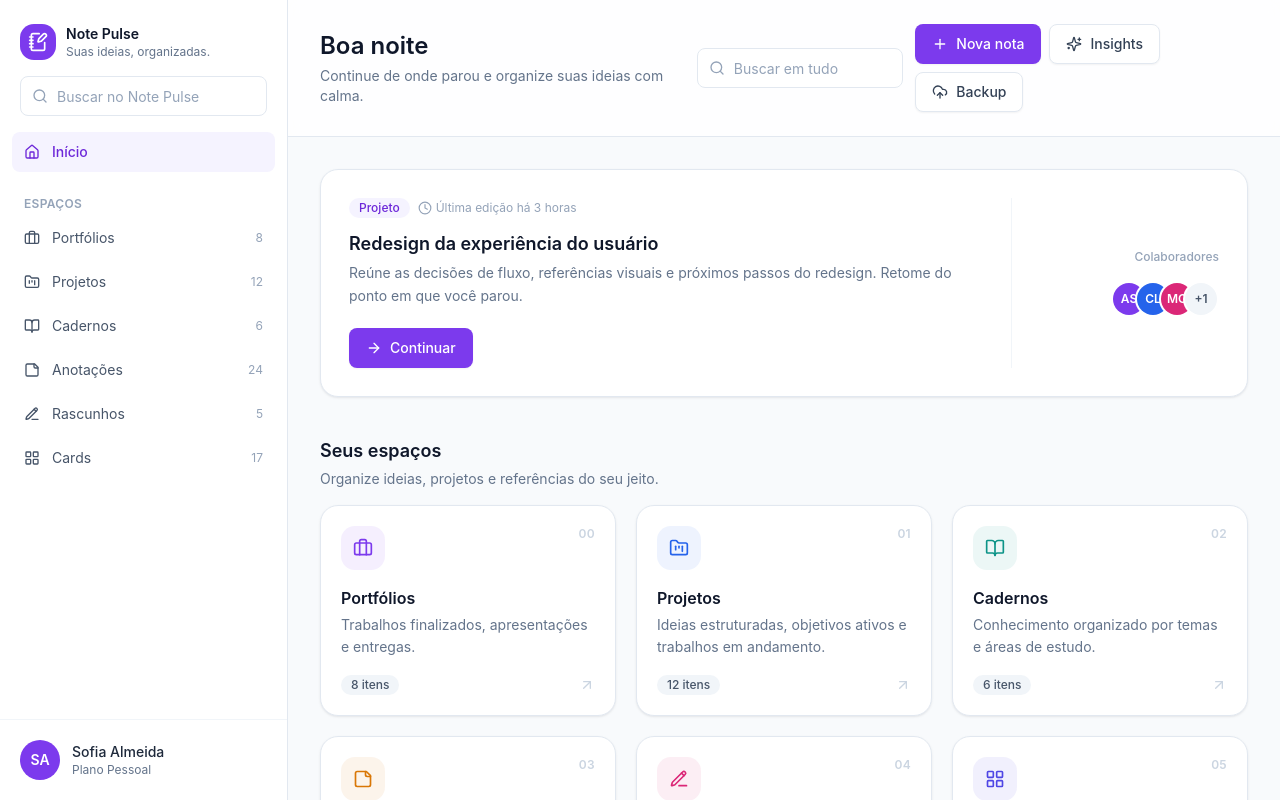
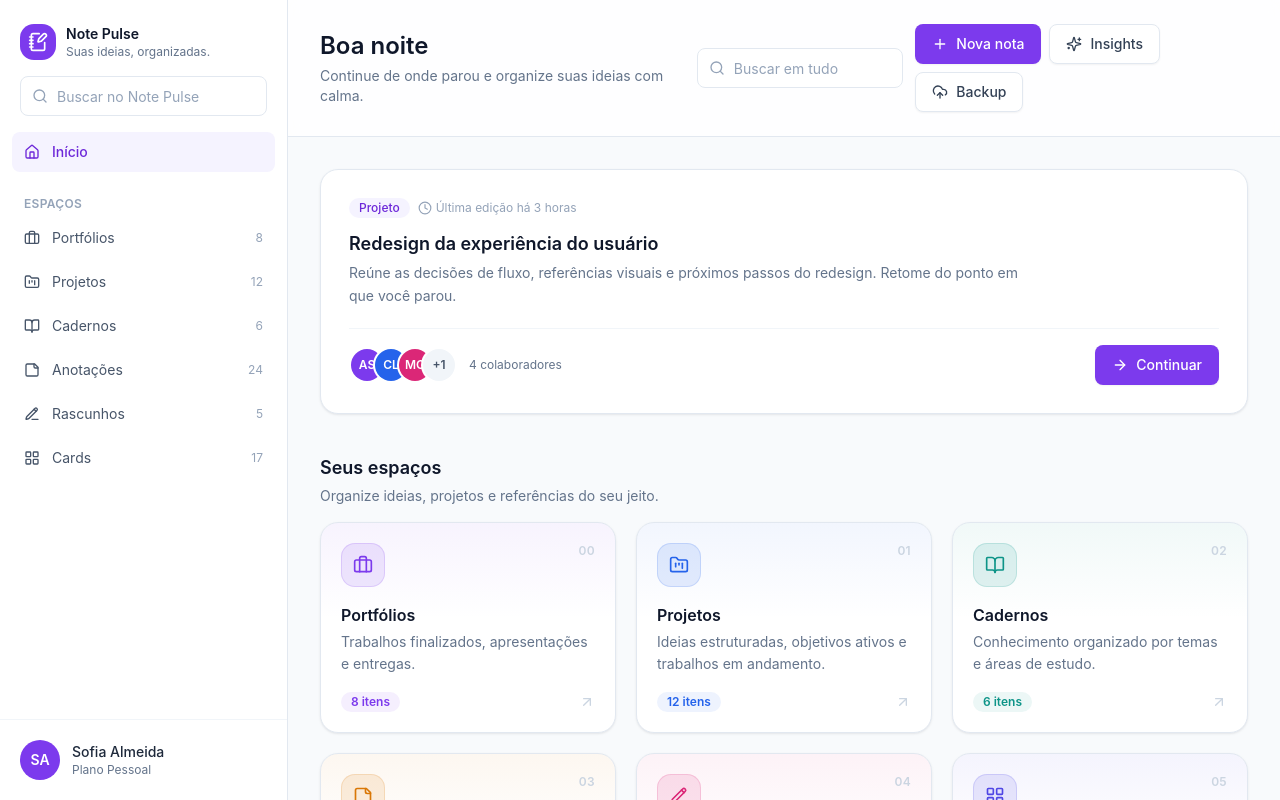
Before and after one commit to memocoreapp-pixel/projeto_anota-es, a React (Vite) app: page / in a window 1280 px wide. Built offline with nearby package versions, Linux system fonts and the light colour scheme.

Commit message:
style: premium polish for continue card footer and category-tinted space cards

```diff
--- a/src/components/cards/ContinueCard.tsx
+++ b/src/components/cards/ContinueCard.tsx
@@ -5,12 +5,15 @@ import { Button } from "@/components/ui/Button";
 import { CollaboratorAvatars } from "@/components/collaborators/CollaboratorAvatars";
 import { collaborators } from "@/data/collaborators";
 
-/** Card de destaque "Continue de onde parou" na página Início. */
+/**
+ * Card de destaque "Continue de onde parou".
+ * Conteúdo no topo e um rodapé que integra colaboradores, metadados e a ação,
+ * evitando espaço morto e mantendo a sensação de retomada útil.
+ */
 export function ContinueCard() {
   return (
     <Card>
-      <div className="flex flex-col gap-6 p-6 sm:p-7 lg:flex-row lg:items-stretch lg:gap-8">
-        <div className="min-w-0 lg:flex-1">
+      <div className="p-6 sm:p-7">
         <div className="flex flex-wrap items-center gap-2">
           <Badge tone="brand">Projeto</Badge>
           <span className="inline-flex items-center gap-1 text-xs text-slate-400">
@@ -27,15 +30,17 @@ export function ContinueCard() {
           redesign. Retome do ponto em que você parou.
         </p>
 
-          <div className="mt-5">
-            <Button icon={ArrowRight}>Continuar</Button>
+        {/* Rodapé: colaboradores + ação, alinhados e sem espaço morto */}
+        <div className="mt-5 flex flex-col gap-4 border-t border-slate-100 pt-4 sm:flex-row sm:items-center sm:justify-between">
+          <div className="flex items-center gap-3">
+            <CollaboratorAvatars collaborators={collaborators} />
+            <span className="text-xs text-slate-500">
+              {collaborators.length} colaboradores
+            </span>
           </div>
-        </div>
-
-        {/* Painel de colaboradores: separado por divisória em telas grandes */}
-        <div className="flex items-center justify-between gap-4 border-t border-slate-100 pt-5 lg:w-52 lg:shrink-0 lg:flex-col lg:items-end lg:justify-center lg:border-l lg:border-t-0 lg:pl-8 lg:pt-0">
-          <span className="text-xs font-medium text-slate-400">Colaboradores</span>
-          <CollaboratorAvatars collaborators={collaborators} />
+          <Button icon={ArrowRight} className="w-full sm:w-auto">
+            Continuar
+          </Button>
         </div>
       </div>
     </Card>
--- a/src/components/cards/SpaceCard.tsx
+++ b/src/components/cards/SpaceCard.tsx
@@ -24,12 +24,25 @@ export function SpaceCard({ space }: SpaceCardProps) {
           navigate(space.route);
         }
       }}
-      className="group flex h-full cursor-pointer flex-col p-5"
+      className="group relative flex h-full cursor-pointer flex-col overflow-hidden p-5"
     >
-      <div className="flex items-start justify-between">
+      {/* Fundo levemente colorido por categoria, bem discreto */}
+      <div
+        aria-hidden="true"
+        className="pointer-events-none absolute inset-x-0 top-0 h-24"
+        style={{
+          background: `linear-gradient(to bottom, ${space.accent}0f, transparent)`,
+        }}
+      />
+
+      <div className="relative flex items-start justify-between">
         <span
           className="flex h-11 w-11 items-center justify-center rounded-xl"
-          style={{ backgroundColor: `${space.accent}14`, color: space.accent }}
+          style={{
+            backgroundColor: `${space.accent}1f`,
+            color: space.accent,
+            boxShadow: `inset 0 0 0 1px ${space.accent}29`,
+          }}
         >
           <Icon className="h-5 w-5" aria-hidden="true" />
         </span>
@@ -38,16 +51,19 @@ export function SpaceCard({ space }: SpaceCardProps) {
         </span>
       </div>
 
-      <h3 className="mt-4 text-base font-semibold text-slate-900">
+      <h3 className="relative mt-4 text-base font-semibold text-slate-900">
         {space.title}
       </h3>
 
-      <p className="mt-1 line-clamp-2 text-sm leading-relaxed text-slate-500">
+      <p className="relative mt-1 line-clamp-2 text-sm leading-relaxed text-slate-500">
         {space.description}
       </p>
 
-      <div className="mt-auto flex items-center justify-between pt-4">
-        <span className="rounded-full bg-slate-100 px-2.5 py-0.5 text-xs font-medium text-slate-600">
+      <div className="relative mt-auto flex items-center justify-between pt-4">
+        <span
+          className="rounded-full px-2.5 py-0.5 text-xs font-semibold"
+          style={{ backgroundColor: `${space.accent}14`, color: space.accent }}
+        >
           {space.itemCount} itens
         </span>
         <ArrowUpRight
```
Lines whose indentation alone changed are shown as unchanged.
